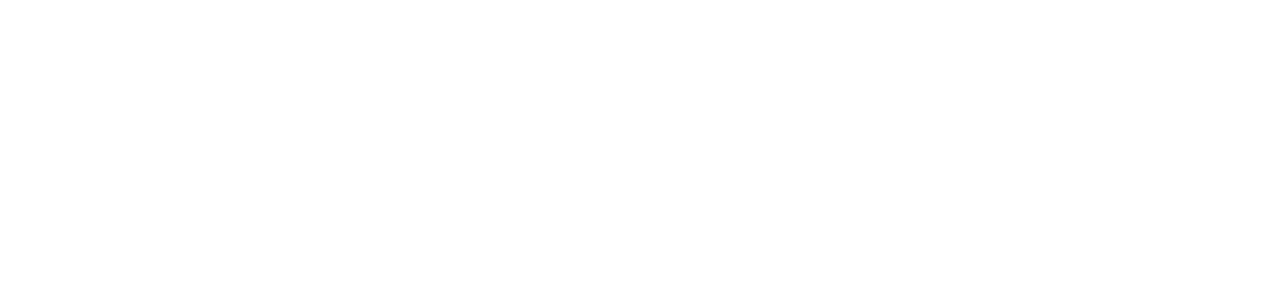
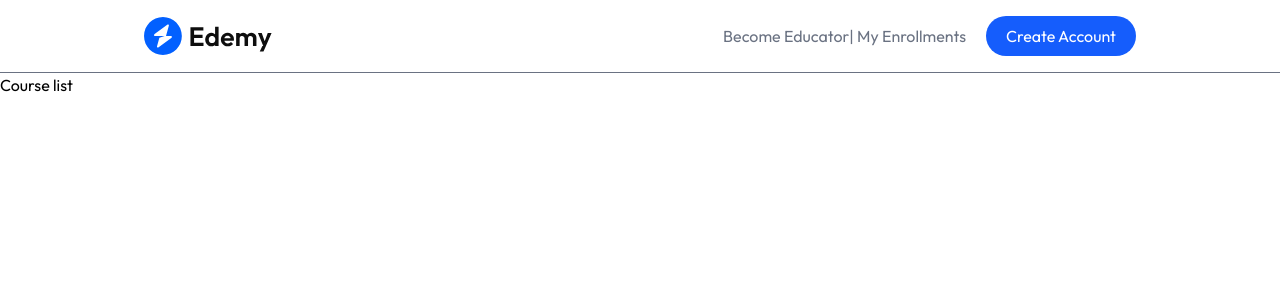
Before and after one commit to 22L31A0497/LMS_Full_Stack_By_Jagan, a React (Vite) app in the folder client/: page /course-list in a window 1280 px wide. Before the commit this address had no page. Shown: the top 300 px of the page. Built offline with nearby package versions, Linux system fonts and the light colour scheme.

Commit message:
Routes total completed and along with the nav bar component 30% completed today

```diff
--- a/client/src/App.jsx
+++ b/client/src/App.jsx
@@ -1,14 +1,44 @@
 import React from 'react'
-import { Route, Routes } from 'react-router-dom'
+import { Route, Routes, useMatch } from 'react-router-dom'
 import Home from './pages/student/Home'
+import CourseList from './pages/student/CourseList'
+import CourseDetails from './pages/student/CourseDetails'
+import MyEnrollments from './pages/student/MyEnrollments'
+import Player from './pages/student/Player'
+import Loading from './components/student/Loading'
+import Educator from './pages/educator/Educator'
+import Dashboard from './pages/educator/Dashboard'
+import AddCourse from './pages/educator/AddCourse'
+import MyCourses from './pages/educator/MyCourses'
+import StudentsEnrolled from './pages/educator/StudentsEnrolled'
+import Navbar from './components/student/Navbar'
+
 
 const App = () => {
+  const isEducatorRoute= useMatch('/educator/*')
+
   return (
-    <div>
+    <div className='text-default min-h-screen bg-white'>
+      {!isEducatorRoute && <Navbar/>}
+
       <Routes>
         <Route  path='/' element={<Home />} />
-      </Routes>
-    </div>
+        <Route  path='/course-list' element={<CourseList/>} />
+        <Route  path='/course-list/:input' element={<CourseList/>} />
+        <Route path ='/course/:id' element={<CourseDetails/>} />
+        <Route path ='/my-enrollments' element={<MyEnrollments/>} />
+        <Route path ='/player/:courseId' element={<Player/>} />
+        <Route path ='/loading/:path' element={<Loading/>} />
+
+        <Route path='/educator' element={<Educator/>}>
+          <Route path='educator'element={<Dashboard/>} />
+          <Route path='add-course' element={<AddCourse/>} />
+          <Route path='my-courses' element={<MyCourses />} />
+          <Route path='student-enrolled' element={<StudentsEnrolled />} />
+         </Route>
+
+     </Routes>
+      </div>
   )
 }
 
--- a/client/src/components/student/Navbar.jsx
+++ b/client/src/components/student/Navbar.jsx
@@ -1,11 +1,23 @@
-import React from 'react'
+import React from 'react';
+import { assets } from '../../assets/assets';
+import { Link, useLocation } from 'react-router-dom';
 
 const Navbar = () => {
+  const location = useLocation(); // ✅ Fix: Use useLocation hook
+  const isCourseListPage = location.pathname.includes('/course-list');
+
   return (
-    <div>
-      <h1>nav bar</h1>
+    <div className={`flex items-center justify-between px-4 sm:px-10 md:px-14 lg:px-36 border-b border-gray-500 py-4 ${isCourseListPage ? 'bg-white' : 'bg-cyan-100/70'}`}>
+      <img src={assets.logo} alt="Logo" className='w-28 lg:w-32 cursor-pointer' />
+      <div className='hidden md:flex items-center gap-5 text-gray-500'>
+        <div>
+          <button>Become Educator</button>
+          | <Link to='/my-enrollments'>My Enrollments</Link>
+        </div>
+        <button className='bg-blue-600 text-white px-5 py-2 rounded-full'>Create Account</button>
+      </div>
     </div>
-  )
-}
+  );
+};
 
-export default Navbar
+export default Navbar;
--- a/client/src/pages/educator/Educator.jsx
+++ b/client/src/pages/educator/Educator.jsx
@@ -1,9 +1,13 @@
 import React from 'react'
+import { Outlet } from 'react-router-dom' // add Outlet
 
 const Educator = () => {
   return (
     <div>
       <h1>Educator page</h1>
+      <div>
+         {<Outlet/>}
+      </div>
     </div>
   )
 }
```
